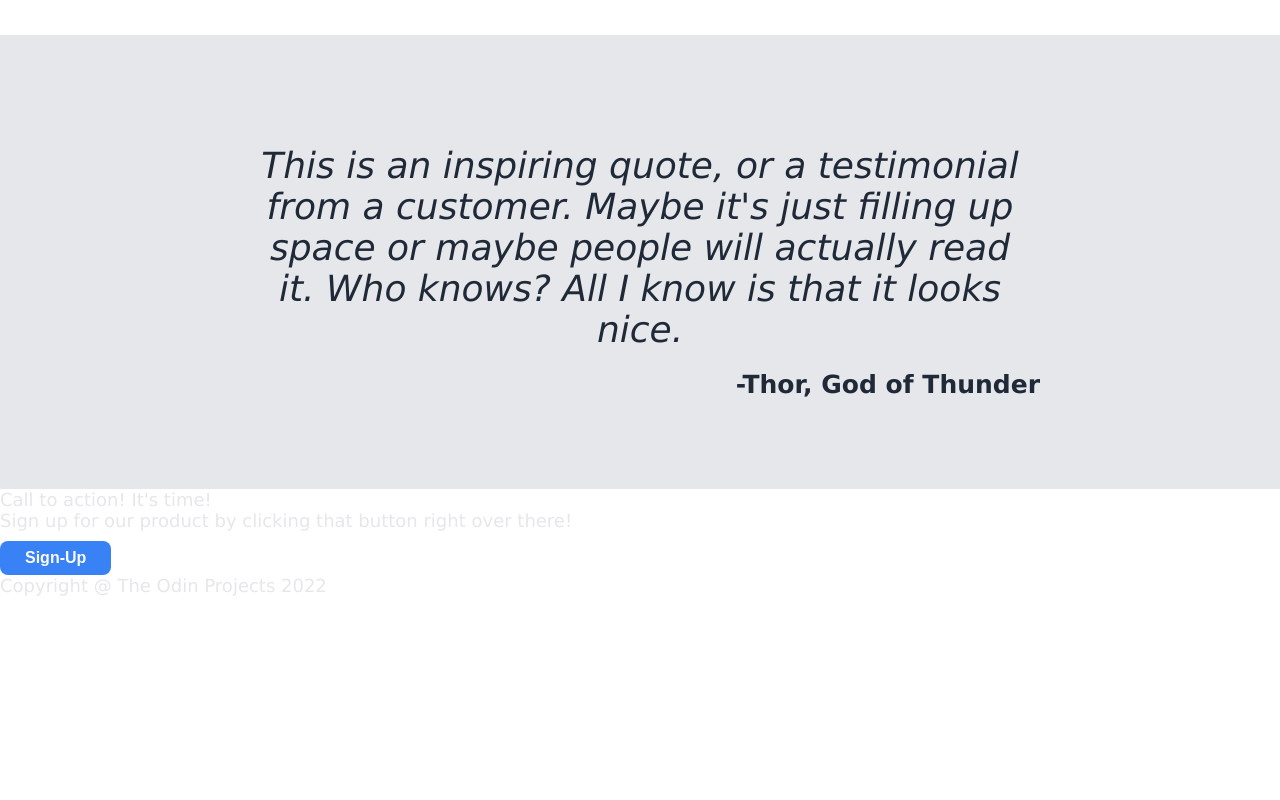
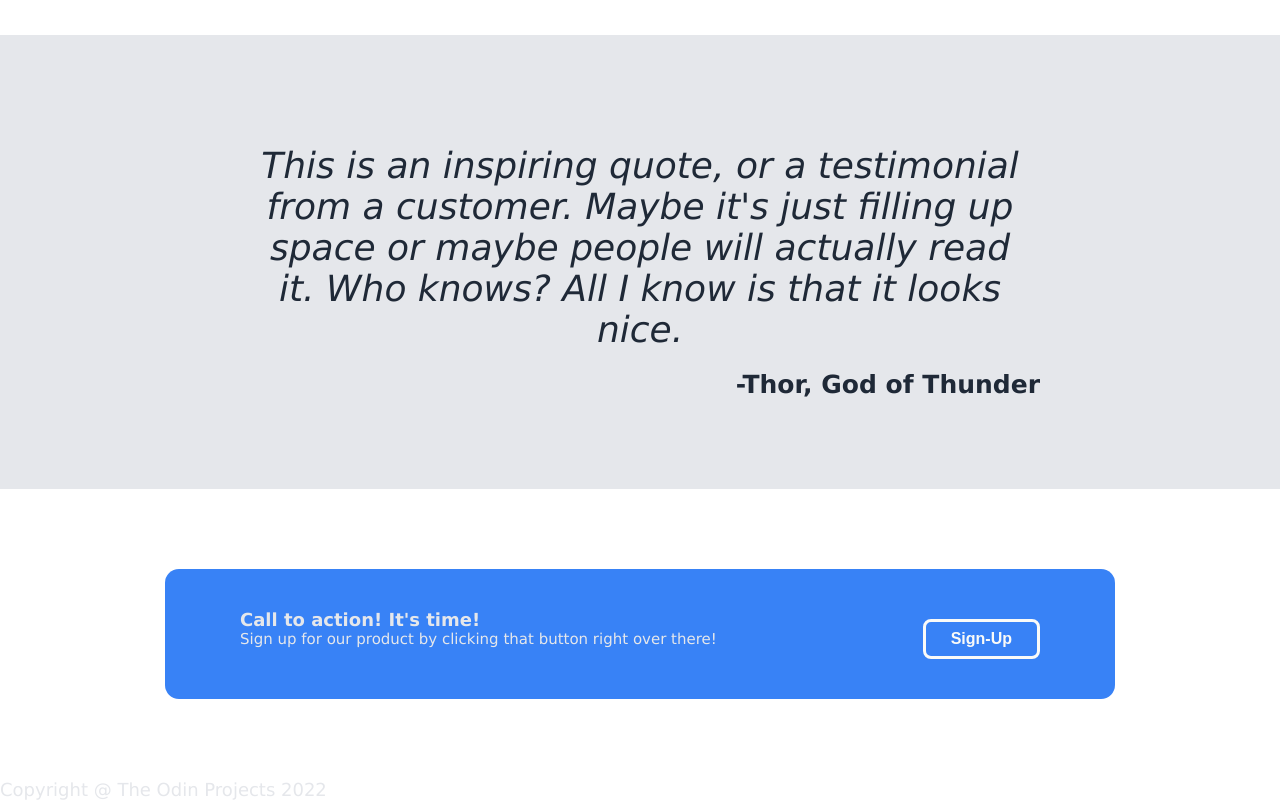
Before and after one commit to serenityn/landing-page, a plain HTML site: page index.html in a window 1280 px wide. Shown: the part 928-1728 px from the top of the page. Before the commit the page ends 1524 px from the top, so only its background shows below. Drawn offline with Linux system fonts and the light colour scheme.

Commit message:
Add style to call-to-action container Add flex alignment Add font styles

```diff
--- a/css/style.css
+++ b/css/style.css
@@ -130,3 +130,34 @@ button {
     display: flex;
     justify-content: flex-end;
 }
+
+.call-to-action-container {
+    display: flex;
+    justify-content: center;
+    align-items: center;
+    padding: 80px;
+}
+
+.call-to-action {
+    background-color: #3882f6;
+    border-radius: 14px;
+    padding: 40px 75px;
+    width: 800px;
+    display: flex;
+    justify-content: space-between;
+}
+
+.sign-up {
+    border: 3px solid #f9faf8;
+}
+
+.call-title {
+    font-weight: bolder;
+    font-size: 18px;
+}
+
+.call-text {
+    font-weight: lighter;
+    font-size: 15px;
+    color: #e5e7eb;
+}
--- a/index.html
+++ b/index.html
@@ -71,10 +71,15 @@
 
         </div>
 
-        <div class="body-container-blue">
-            <div>Call to action! It's time!</div>
-            <div>Sign up for our product by clicking that button right over there!</div>
-            <button>Sign-Up</button>
+        <div class="call-to-action-container">
+            <div class="call-to-action">
+                <div class="text-info">
+                    <div class="call-title">Call to action! It's time!</div>
+                    <div class="call-text">Sign up for our product by clicking that button right over there!</div>
+                </div>
+                <button class="sign-up">Sign-Up</button>
+            </div>
+
         </div>
 
         <div class="footer">
```
